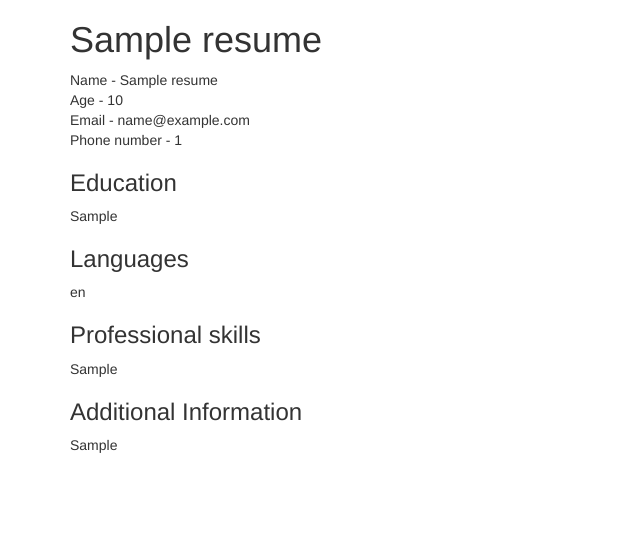
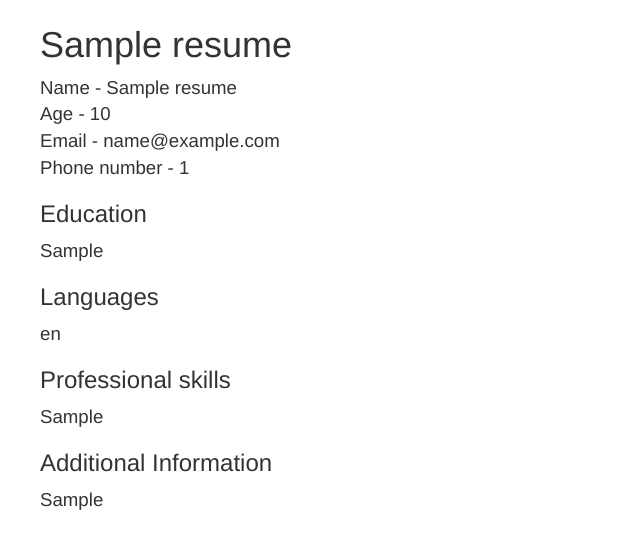
Before and after one commit to buzsb/django_practice_blog, a Django app: page / in a window 1280 px wide. Shown: the top 549 px of the page, without its empty margins (0-640 px from the left). Run offline with Django 3.2, Linux system fonts and the light colour scheme; tables that the repository leaves empty hold one stand-in row (values such as "Sample post"); some libraries are stand-ins or nearby versions.

Commit message:
added basic code for styling resume template in style.css static file, corrected class name in resume template

```diff
--- a/resume/static/resume/style.css
+++ b/resume/static/resume/style.css
@@ -0,0 +1,8 @@
+.content {
+    margin-left: 20px;
+}
+
+.row {
+    font-size: 14pt;
+    padding: 5px
+}
--- a/resume/templates/resume/resume.html
+++ b/resume/templates/resume/resume.html
@@ -15,7 +15,7 @@
                 <div class="position_title">
                     <h1>{{ resume.position_title }}</h1>
                 </div>
-                <div class="naame">
+                <div class="name">
                     Name - {{ resume.name }}
                 </div>
                 <div class="age">
```
